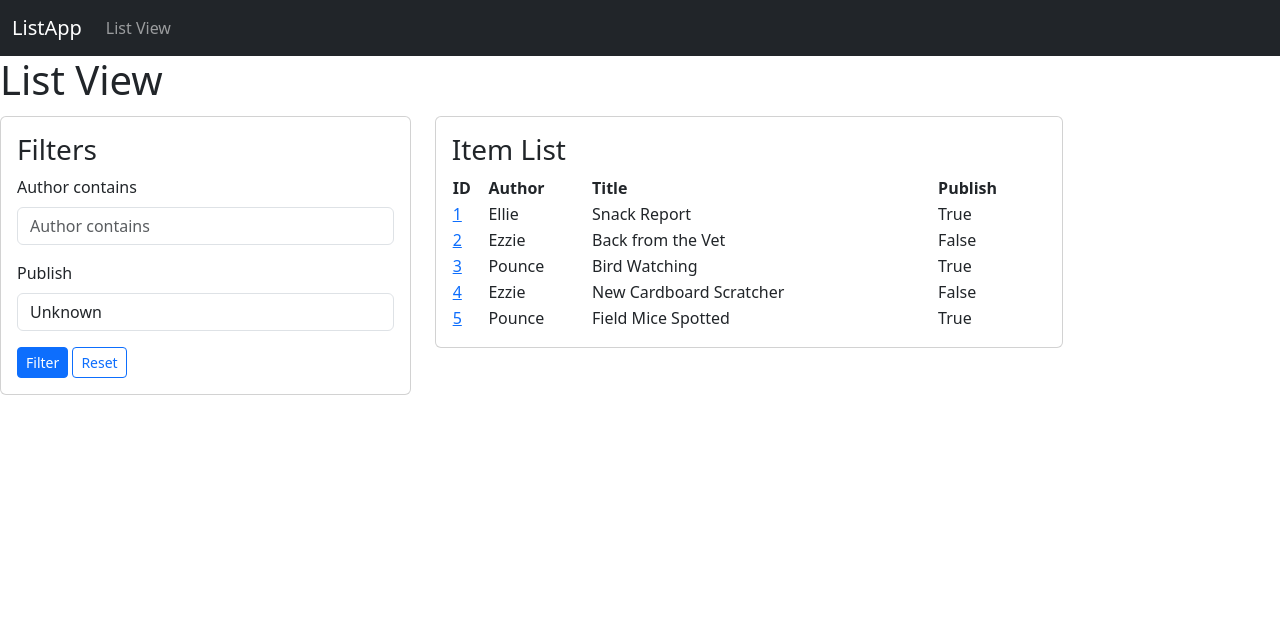
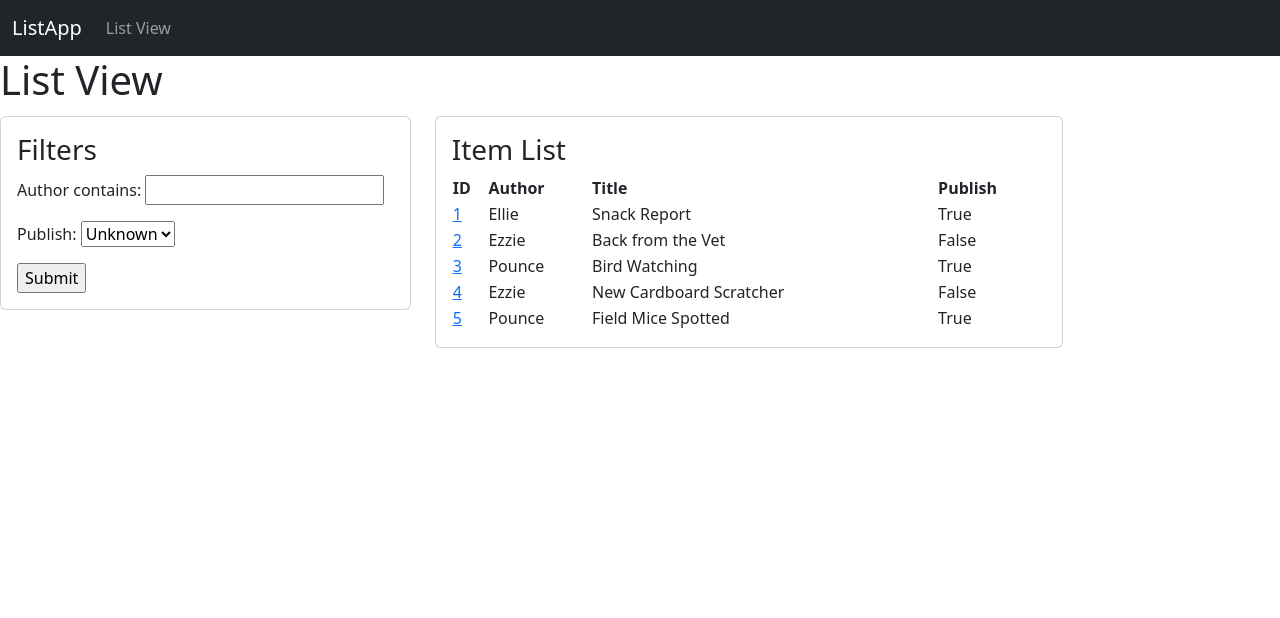
Before and after one commit to timkanke/django-listless, a Django app: page /listapp/simplelistview/ in a window 1280 px wide. Shown: the top 618 px of the page. Run offline with Django 4.2, Linux system fonts and the light colour scheme; data comes from the database, SQL or seed files in the repository; some libraries are stand-ins or nearby versions.

Commit message:
Modified filters for list view

```diff
--- a/src/listapp/templates/listapp/simple_list_view.html
+++ b/src/listapp/templates/listapp/simple_list_view.html
@@ -12,13 +12,12 @@
 
         <div class="card p-3 mt-1">
             <h3>Filters</h3>
-            {% if filter %}
+
             <form action="" method="get" class="form form-inline">
-                {% bootstrap_form filter.form layout='inline'|crispy %}
-                {% bootstrap_button 'Filter' button_type="submit" button_class="btn-primary btn-sm" %}
-                {% bootstrap_button 'Reset' button_type="reset" button_class="btn-outline-primary btn-sm" %}
+                {{ form.as_p}}
+                <input type="submit" value="Submit" class="btn-primary btn-sm" />
             </form>
-            {% endif %}
+
 
             {% comment %}
             <h3>Filters</h3>
--- a/src/listapp/views.py
+++ b/src/listapp/views.py
@@ -11,7 +11,7 @@ import pickle
 from base64 import b64encode, b64decode
 
 from .models import Item
-from .forms import ItemUpdateForm
+from .forms import ItemFilterForm, ItemUpdateForm
 from .tables import ItemList
 
 
@@ -28,31 +28,29 @@ class ItemFilter(FilterSet):
                   }
 
 
-class SimpleListView(FilterView):
+class SimpleListView(ListView):
     model = Item
     context_object_name = 'item_list'
     template_name = "listapp/simple_list_view.html"
 
-    filterset_class = ItemFilter
+    queryset = Item.objects.all()
+    # filterset_class = ItemFilter
 
-    # def get_queryset(self):
+    def get_queryset(self):
+        queryset = super().get_queryset()
+        self.filterset = ItemFilter(self.request.GET, queryset=queryset)
+
         # Session key
-        # key = 'my_qs'
-
-        # qs = Item.objects.filter(author__icontains='Ezzie')
+        key = 'my_qs'
 
         # Django wants datatypes to be JSON serializable. Byte objects need to be encoded/decoded
-        # self.request.session[key] = b64encode(pickle.dumps(qs.query)).decode('ascii')
+        self.request.session[key] = b64encode(pickle.dumps(self.filterset.qs.query)).decode('ascii')
 
-        # return qs
+        return self.filterset.qs
 
     def get_context_data(self, **kwargs):
-        # Call the base implementation first to get the context
         context = super(SimpleListView, self).get_context_data(**kwargs)
-        # Create any data and add it to the context
-        # context['some_data'] = 'This is just some data'
-        qs = self.get_queryset()
-        context['qs'] = qs
+        context['form'] = self.filterset.form
         return context
 
 
```
Also changed, not shown: src/listapp/forms.py (+8 -0 lines).
